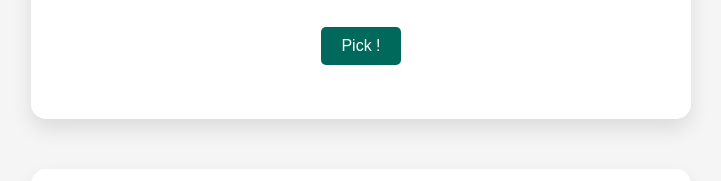
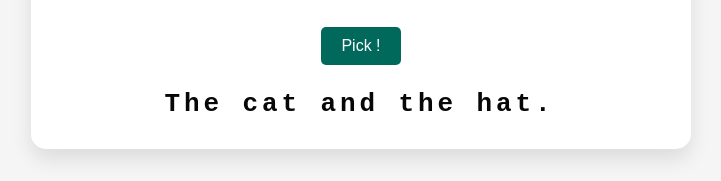
Before and after one commit to claviale/random-pick, a plain HTML site: page index.html in a window 1280 px wide. Shown: the part 191-372 px from the top of the page, without its empty margins (279-1000 px from the left). Drawn offline with nearby package versions, Linux system fonts and the light colour scheme.

Commit message:
Add example typewriter animation for hero pick

```diff
--- a/index.html
+++ b/index.html
@@ -20,6 +20,9 @@
                 <button id="randomize">Pick !</button>
                 <p id="result"></p>
             </div>
+            <div class="typewriter">
+                <h1>The cat and the hat.</h1>
+              </div>
         </div>
         <div class="container">
             <h1>Random Role</h1>
--- a/styles.css
+++ b/styles.css
@@ -48,6 +48,39 @@ button:hover {
     color: #00695C;
 }
 
+/* DEMO-SPECIFIC STYLES */
+.typewriter {
+    width: max-content;
+    margin: auto;
+}
+
+.typewriter h1 {
+    color: #070707;
+    font-family: monospace;
+    overflow: hidden; /* Ensures the content is not revealed until the animation */
+    border-right: .15em solid orange; /* The typwriter cursor */
+    white-space: nowrap; /* Keeps the content on a single line */
+    margin: 0 auto; /* Gives that scrolling effect as the typing happens */
+    letter-spacing: .15em; /* Adjust as needed */
+    animation:
+      typing 3.5s steps(30, end),
+      blink-caret .5s step-end infinite;
+    width: max-content;
+  }
+
+  /* The typing effect */
+  @keyframes typing {
+    from { width: 0 }
+    to { width: 100% }
+  }
+
+  /* The typewriter cursor effect */
+  @keyframes blink-caret {
+    from, to { border-color: transparent }
+    50% { border-color: orange }
+  }
+
+
 text{
     font-family:  Arial, sans-serif;
     font-size:12px;
```
